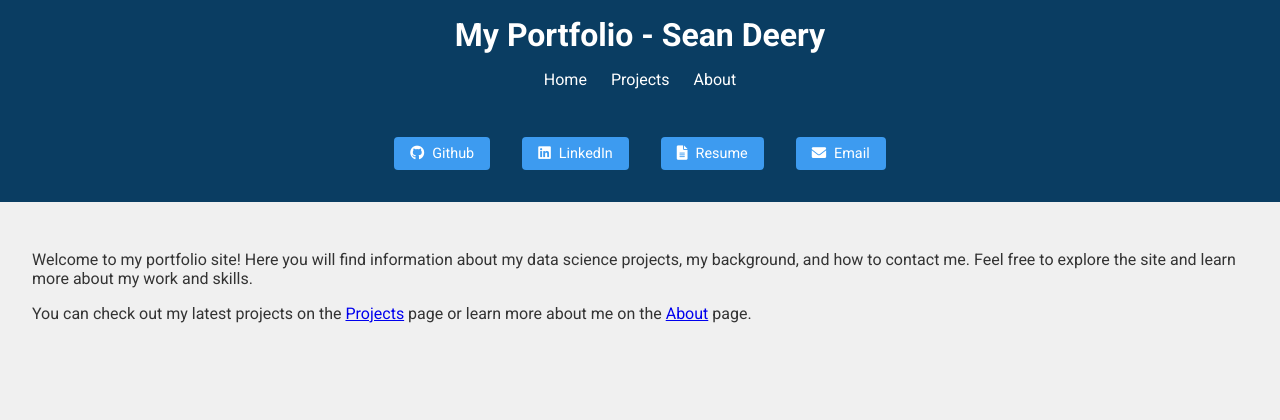
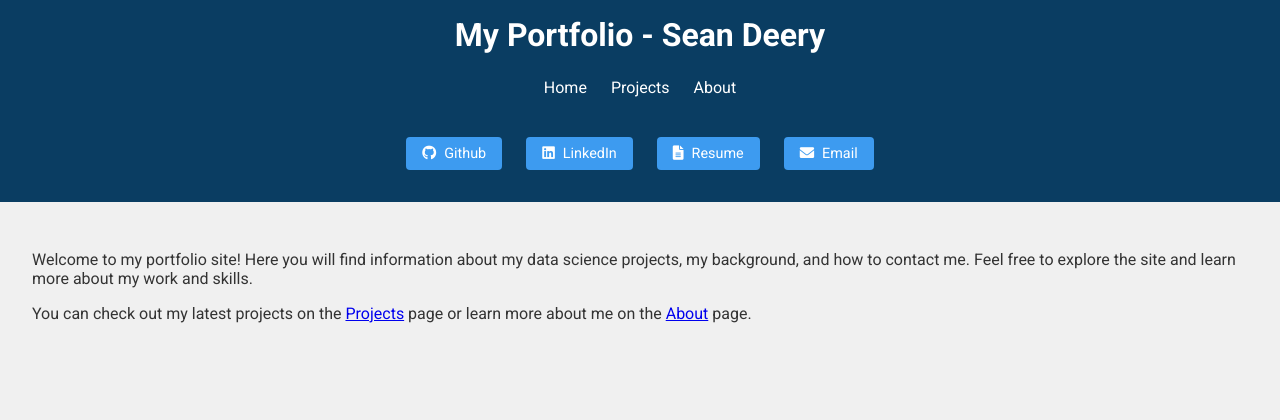
Before and after one commit to sdeery14/portfolio-website, a Flask app: page / in a window 1280 px wide. Shown: the top 420 px of the page. Run offline with Flask 3, Linux system fonts and the light colour scheme.

Commit message:
updated navbar spacing

```diff
--- a/app/static/style.css
+++ b/app/static/style.css
@@ -28,6 +28,7 @@ header {
 
 .branding h1 {
     margin: 0;
+    margin-bottom: 0.5rem;
     font-size: 2rem;
     word-wrap: break-word; /* Allow title to wrap */
 }
@@ -49,8 +50,7 @@ nav a:hover {
     color: #FF6F00; /* Bright Orange */
 }
 
-.nav-links,
-.social-icons {
+.nav-links, .social-icons {
     display: flex;
     flex-wrap: wrap;
     justify-content: center;
@@ -234,12 +234,6 @@ button:hover, .project-link:hover {
 }
 
 /* Social Icons */
-.social-icons {
-    display: flex;
-    gap: 1rem;
-    justify-content: center;
-    margin-top: 1rem;
-}
 
 .social-link {
     display: inline-block;
```
